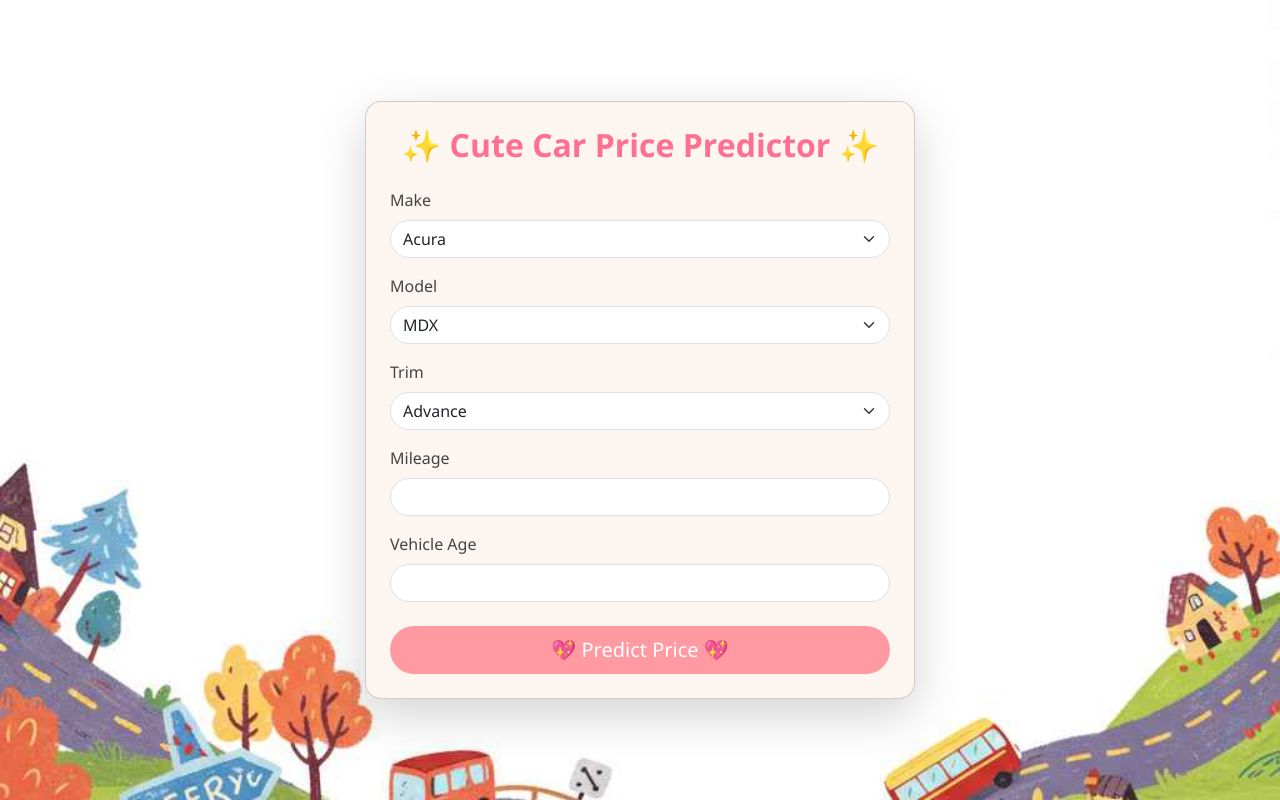
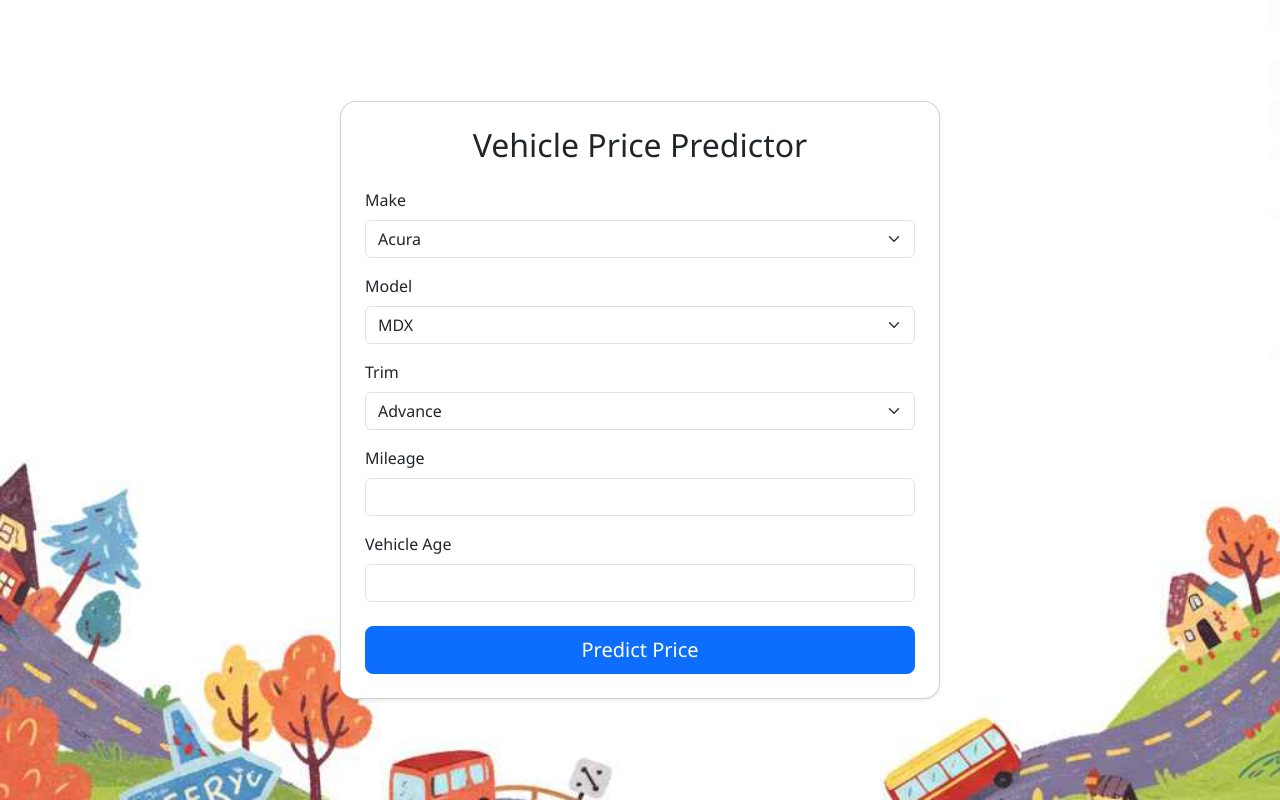
Before and after one commit to Hurmath123/Vehicle-Price-Prediction, a Flask app: page / in a window 1280 px wide. Run offline with Flask 3, Linux system fonts and the light colour scheme; parts of the project's set-up code (start-up, migrations or seed data) failed here and were passed over.

Commit message:
Update index.html

```diff
--- a/templates/index.html
+++ b/templates/index.html
@@ -1,18 +1,20 @@
 <!DOCTYPE html>
-<html>
+<html lang="en">
 <head>
-    <title>Predict Vehicle Price</title>
+    <meta charset="UTF-8">
+    <title>Vehicle Price Predictor</title>
+    <meta name="viewport" content="width=device-width, initial-scale=1">
     <link href="https://cdn.jsdelivr.net/npm/bootstrap@5.3.0/dist/css/bootstrap.min.css" rel="stylesheet">
     <link href="{{ url_for('static', filename='style.css') }}" rel="stylesheet">
 </head>
 <body class="bg-light">
-    <div class="container d-flex justify-content-center align-items-center min-vh-100">
-        <div class="card shadow-lg p-4 rounded-4" style="max-width: 550px; width: 100%; background-color: #fdf6f0;">
-            <h2 class="text-center mb-4" style="color: #ff6f91; font-weight: bold;">✨ Cute Car Price Predictor ✨</h2>
+    <div class="container d-flex align-items-center justify-content-center min-vh-100">
+        <div class="card shadow-sm p-4 rounded-4" style="width: 100%; max-width: 600px;">
+            <h2 class="text-center mb-4">Vehicle Price Predictor</h2>
             <form method="POST" action="/predict">
                 <div class="mb-3">
-                    <label for="make" class="form-label" style="color: #444;">Make</label>
-                    <select id="make" name="make" class="form-select rounded-pill">
+                    <label for="make" class="form-label">Make</label>
+                    <select id="make" name="make" class="form-select">
                         {% for make in makes %}
                         <option value="{{ make }}">{{ make }}</option>
                         {% endfor %}
@@ -20,27 +22,27 @@
                 </div>
 
                 <div class="mb-3">
-                    <label for="model" class="form-label" style="color: #444;">Model</label>
-                    <select id="model" name="model" class="form-select rounded-pill"></select>
+                    <label for="model" class="form-label">Model</label>
+                    <select id="model" name="model" class="form-select"></select>
                 </div>
 
                 <div class="mb-3">
-                    <label for="trim" class="form-label" style="color: #444;">Trim</label>
-                    <select id="trim" name="trim" class="form-select rounded-pill"></select>
+                    <label for="trim" class="form-label">Trim</label>
+                    <select id="trim" name="trim" class="form-select"></select>
                 </div>
 
                 <div class="mb-3">
-                    <label for="mileage" class="form-label" style="color: #444;">Mileage</label>
-                    <input type="number" name="mileage" class="form-control rounded-pill" required>
+                    <label for="mileage" class="form-label">Mileage</label>
+                    <input type="number" name="mileage" class="form-control" required>
                 </div>
 
                 <div class="mb-3">
-                    <label for="vehicle_age" class="form-label" style="color: #444;">Vehicle Age</label>
-                    <input type="number" name="vehicle_age" class="form-control rounded-pill" required>
+                    <label for="vehicle_age" class="form-label">Vehicle Age</label>
+                    <input type="number" name="vehicle_age" class="form-control" required>
                 </div>
 
                 <div class="d-grid mt-4">
-                    <button type="submit" class="btn btn-lg rounded-pill" style="background-color: #ff9aa2; color: white;">💖 Predict Price 💖</button>
+                    <button type="submit" class="btn btn-primary btn-lg">Predict Price</button>
                 </div>
             </form>
         </div>
```
